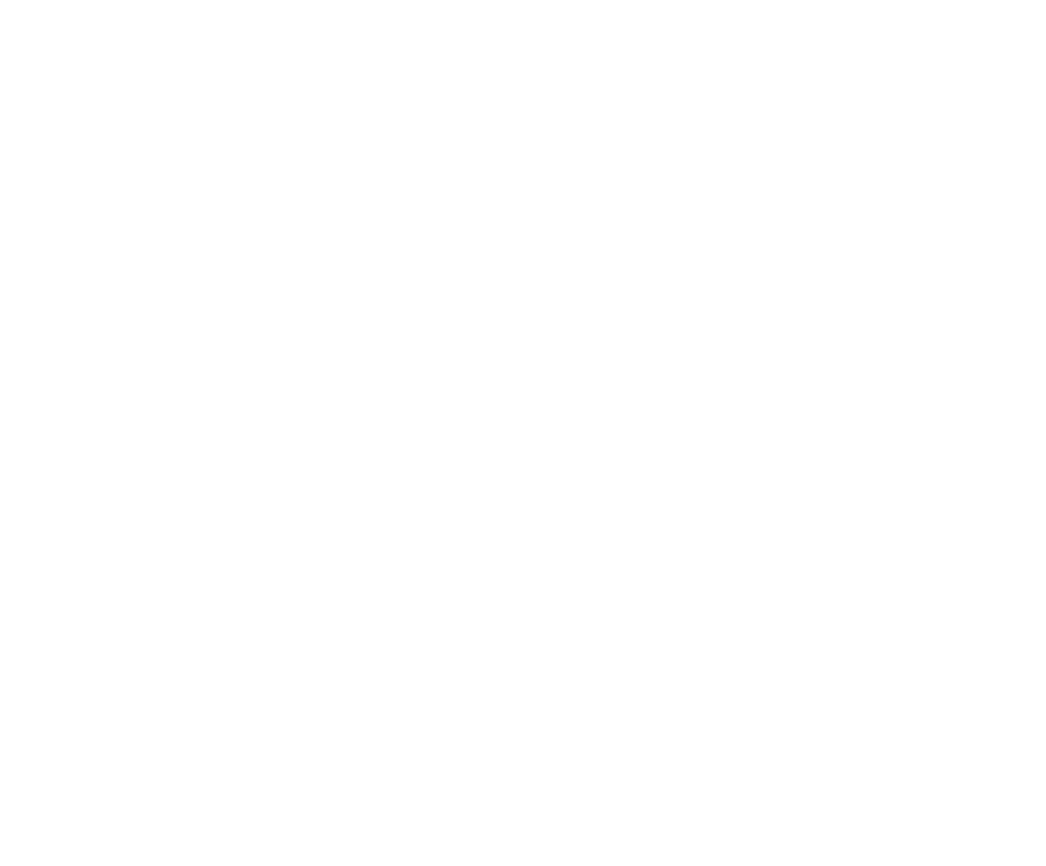
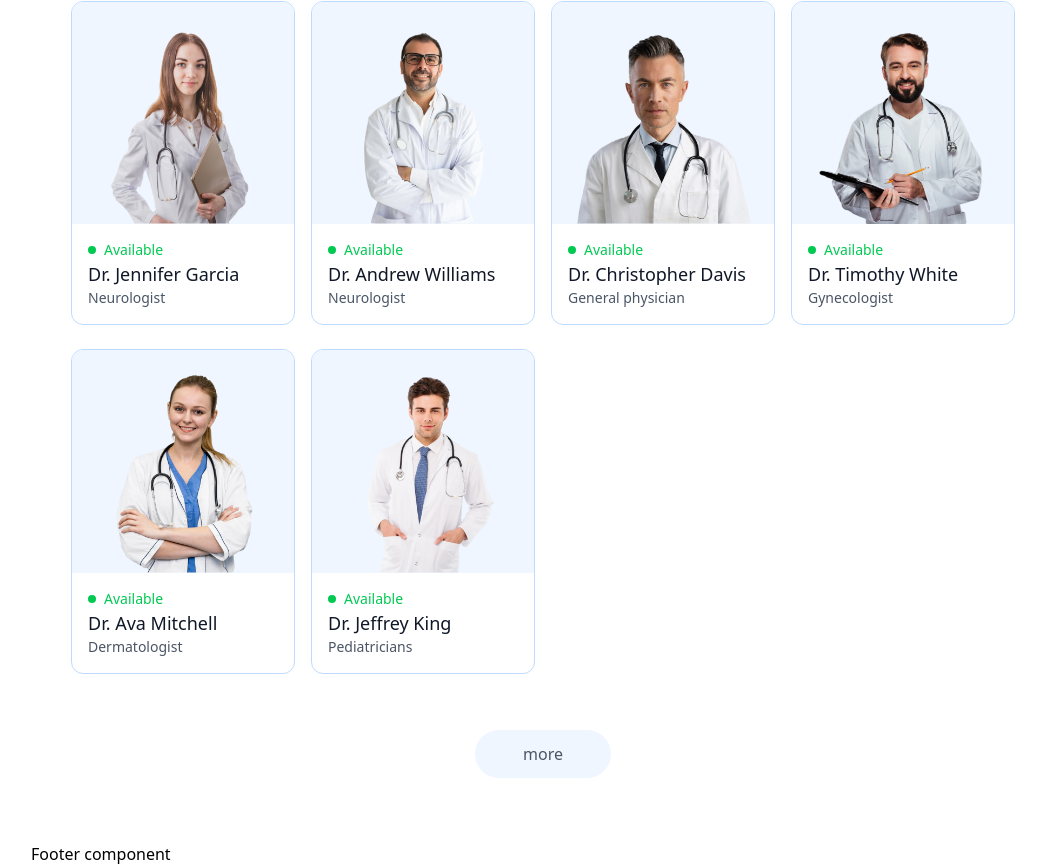
Before and after one commit to gelead/prescripto, a React (Vite) app in the folder frontend/: page / in a window 1280 px wide. Shown: the part 1611-2477 px from the top of the page, without its empty margins (97-1143 px from the left). Before the commit the page ends 1095 px from the top, so only its background shows below. Built offline with nearby package versions, Linux system fonts and the light colour scheme.

Commit message:
add Top Doctors UI on Home page

```diff
--- a/frontend/index.html
+++ b/frontend/index.html
@@ -1,5 +1,5 @@
 <!doctype html>
-<html lang="en">
+<html lang="en" class="scroll-smooth">
   <head>
     <meta charset="UTF-8" />
     <link rel="icon" type="image/svg+xml" href="/vite.svg" />
--- a/frontend/src/components/Navbar.jsx
+++ b/frontend/src/components/Navbar.jsx
@@ -7,7 +7,7 @@ const Navbar = () => {
   const [token, setToken] = useState(true);
   return (
     <div className="flex items-center justify-between text-sm py-4 mb-5 border-b border-b-gray-400">
-      <img className="w-44 cursor-pointer" src={assets.logo} alt="logo" />
+      <img onClick={() => navigate('/')} className="w-44 cursor-pointer" src={assets.logo} alt="logo" />
       <ul className="hidden md:flex items-start gap-5 font-medium">
         <NavLink to="/">
           <li className="py-1">HOME</li>
--- /dev/null
+++ b/frontend/src/components/TopDoctors.jsx
@@ -0,0 +1,49 @@
+import React, { useContext } from "react";
+import { AppContext } from "../context/AppContext";
+import { useNavigate } from "react-router-dom";
+const TopDoctors = () => {
+  const navigate = useNavigate();
+  const { doctors } = useContext(AppContext);
+  return (
+    <div className="flex flex-col items-center gap-4 my-16 text-gray-900 md:mx-10">
+      <h1 className="text-3xl font-medium">Top Doctors to Book</h1>
+      <p className="sm:w-1/3 text-center text-sm">
+        Simply browse through our extensive list of trusted doctors.
+      </p>
+      <div className="w-full grid [grid-template-columns:repeat(auto-fill,minmax(200px,1fr))] gap-4 pt-5 gap-y-6 px-3 sm:px-0">
+        {doctors.slice(0, 10).map((item) => (
+          <div
+            onClick={() => navigate(`/appointment/${item._id}`)}
+            className="border border-blue-200 rounded-xl overflow-hidden cursor-pointer hover:translate-y-[-10px] transition-all duration-500"
+            key={item._id}
+          >
+            <img
+              className="bg-blue-50"
+              src={item.image}
+              alt={`${item.name} image`}
+            />
+            <div className="p-4">
+              <div className="flex items-center gap-2 text-sm text-center text-green-500">
+                <p className="w-2 h-2 bg-green-500 rounded-full "></p>
+                <p>Available</p>
+              </div>
+              <p className="text-gray-900 text-lg font-medium">{item.name}</p>
+              <p className="text-gray-600 text-sm">{item.speciality}</p>
+            </div>
+          </div>
+        ))}
+      </div>
+      <button
+        onClick={() => {
+          navigate("/doctors");
+          scrollTo(0, 0);
+        }}
+        className="bg-blue-50 cursor-pointer text-gray-600 px-12 py-3 rounded-full mt-10"
+      >
+        more
+      </button>
+    </div>
+  );
+};
+
+export default TopDoctors;
--- /dev/null
+++ b/frontend/src/context/AppContext.jsx
@@ -0,0 +1,16 @@
+import { createContext } from "react";
+import { doctors } from "../assets/assets";
+export const AppContext = createContext();
+
+const AppContextProvider = (props) => {
+
+    const value = {
+      doctors
+    }
+    return (
+        <AppContext.Provider value={value}>
+            {props.children}
+        </AppContext.Provider>
+    )
+}
+export default AppContextProvider
--- a/frontend/src/pages/Home.jsx
+++ b/frontend/src/pages/Home.jsx
@@ -1,12 +1,14 @@
 import React from 'react'
 import Header from '../components/Header'
 import SpecialityMenu from '../components/SpecialityMenu'
+import TopDoctors from '../components/TopDoctors'
 
 const Home = () => {
   return (
     <div>
       <Header/>
       <SpecialityMenu/>
+      <TopDoctors/>
     </div>
   )
 }
```
Also changed, not shown: frontend/src/main.jsx (+11 -9 lines).
